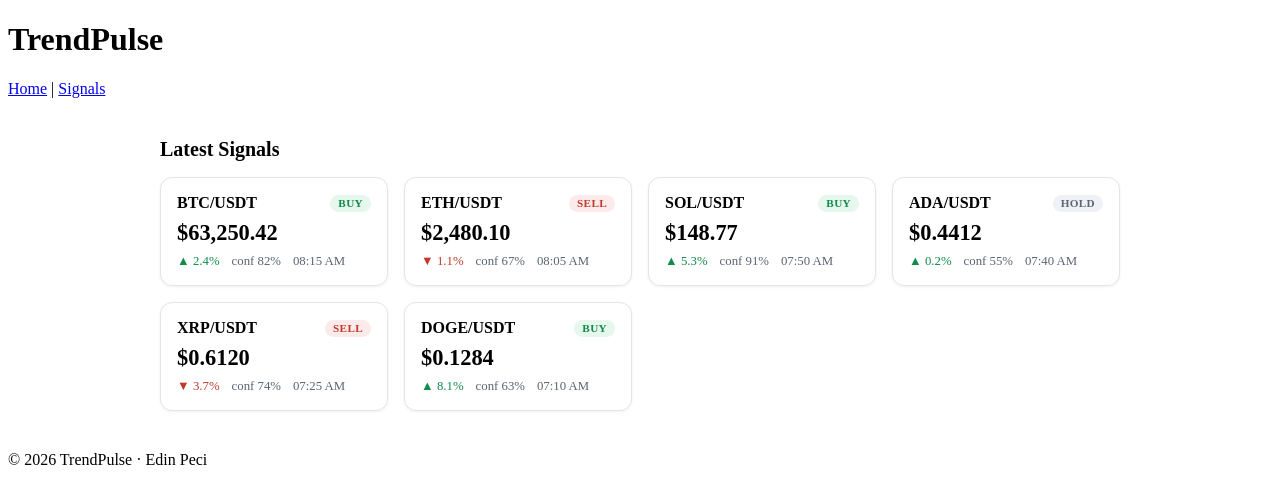
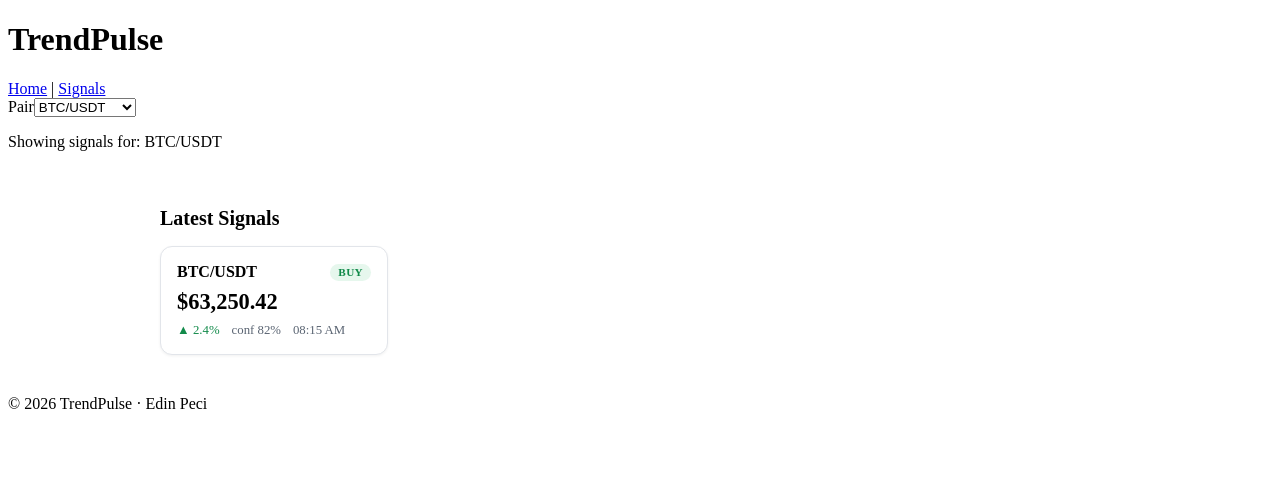
Before and after one commit to EdinPeciDV/Trendpulse, a React app in the folder frontend/: page /signals in a window 1280 px wide. Shown: the top 504 px of the page. Built offline with nearby package versions, Linux system fonts and the light colour scheme; the HTML template or start-up script is replaced by a standard one.

Commit message:
Add pair selection and filter signals by pair

```diff
--- a/frontend/src/pages/Signals.jsx
+++ b/frontend/src/pages/Signals.jsx
@@ -1,10 +1,18 @@
+import { useState } from "react";
+import PairSelector from "../components/PairSelector.jsx";
 import SignalsList from "../components/SignalsList.jsx";
 import { mockSignals } from "../data/mockSignals.js";
+import { DEFAULT_PAIR } from "../data/pairs.js";
 
 export default function Signals() {
+  const [selectedPair, setSelectedPair] = useState(DEFAULT_PAIR);
+  const filtered = mockSignals.filter((s) => s.pair === selectedPair);
+
   return (
     <main>
-      <SignalsList signals={mockSignals} />
+      <PairSelector value={selectedPair} onChange={setSelectedPair} />
+      <p>Showing signals for: {selectedPair}</p>
+      <SignalsList signals={filtered} />
     </main>
   );
 }
```
